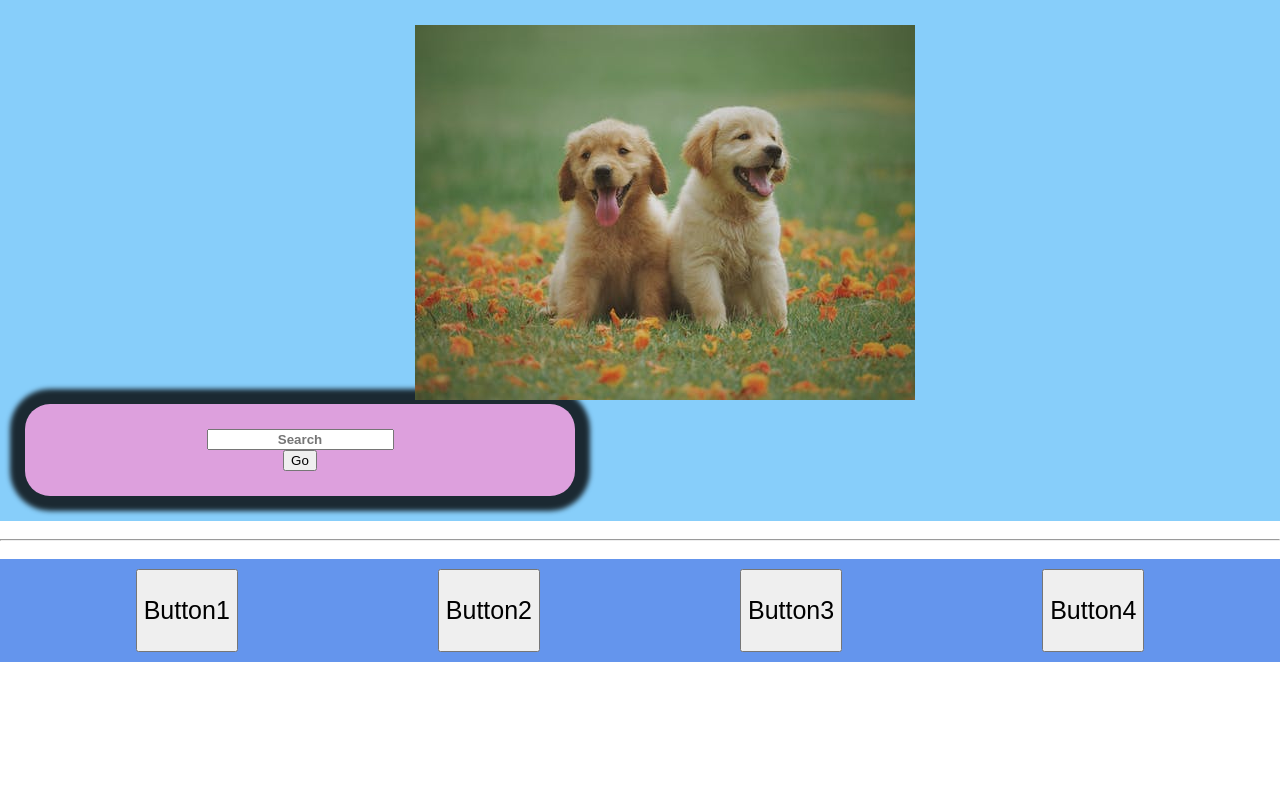
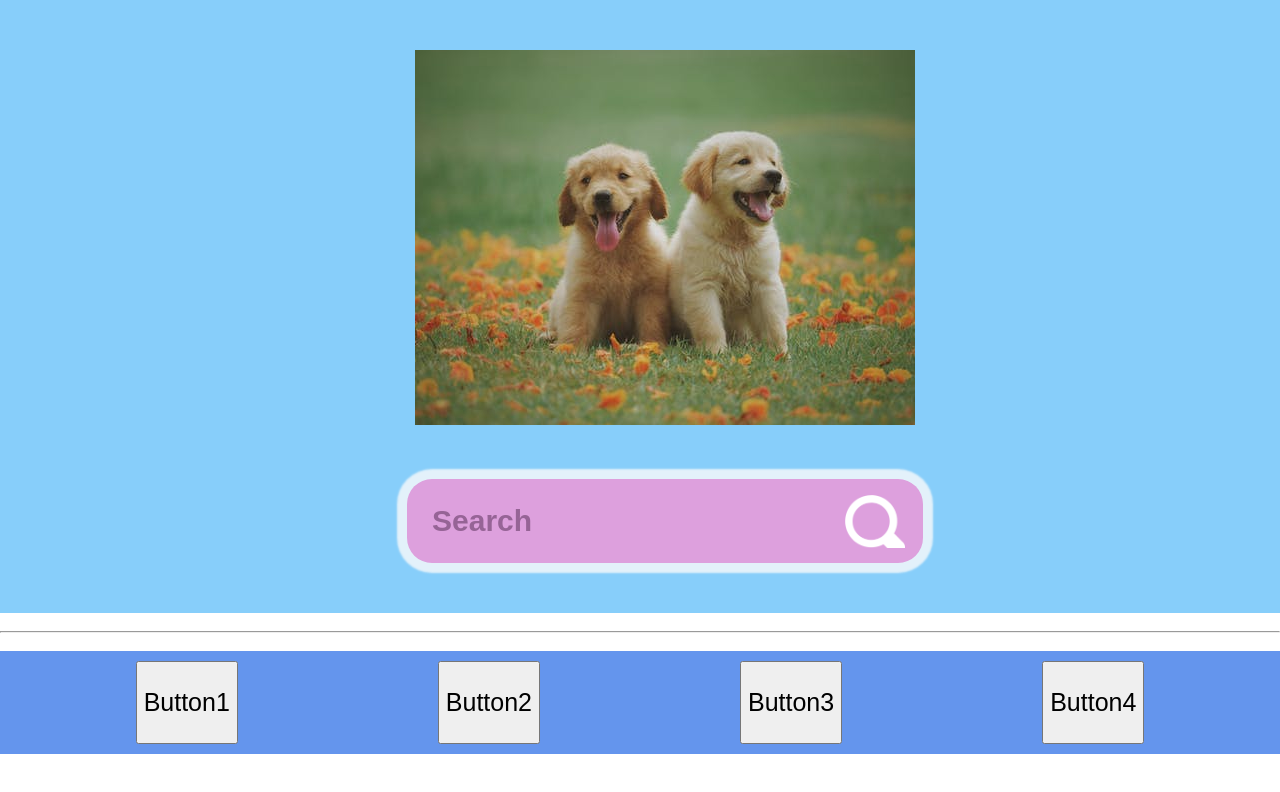
Before and after one commit to collinkan/safefordogs, a Vue app: page / in a window 1280 px wide. Shown: the top 792 px of the page. Built offline with nearby package versions, Linux system fonts and the light colour scheme.

Commit message:
Edited styling for search bar

```diff
--- a/src/components/Banner/Banner.vue
+++ b/src/components/Banner/Banner.vue
@@ -20,9 +20,18 @@
 
 <style scoped>
     #container {
+        display: table;
+        min-width: 100%;
         padding: 25px;
         background-color: lightskyblue;
         text-align: center;
-        min-width: 100%;
+    }
+
+    .logo{
+        padding: 25px
+    }
+
+    .search {
+        padding: 25px
     }
 </style>
--- a/src/components/Banner/SearchBar.vue
+++ b/src/components/Banner/SearchBar.vue
@@ -1,12 +1,8 @@
 <template>
     <div id="wrapper">
         <div class="bar">
-            <div>
-                <input @keydown.enter="searched" v-model="query" type="text" placeholder="Search">
-            </div>
-            <div>
-                <button @click="searched">Go</button>
-            </div>
+            <input @keydown.enter="searched" v-model="query" type="text" placeholder="Search">
+            <button @click="searched"></button>
         </div>
     </div>
 </template>
@@ -28,20 +24,42 @@ export default {
 
 <style scoped>
     *{
-        outline: none
-    }
-    #wrapper{
-        width: 500px;
-        background-color: plum;
-        padding: 25px;
-        border-radius: 25px;
-        box-shadow: 0 0 5px 15px rgba(0, 0, 0, 0.8);
+        outline: none;
+        border: none;
     }
 
-    input[type='text']{
-        text-align: center;
+    #wrapper{
+        display: inline-block;
+        background-color: plum;
+        padding: 15px;
+        border-radius: 25px;
+        box-shadow: 0 0 2px 10px rgba(250, 250, 250, 0.8);
+    }
+
+    .bar{
+        display: flex;
+    }
+
+    input[type='text'], button{
+        color: rgb(250,250,250);
+        background-color: transparent;
         font-family: 'Nunito', sans-serif;
         font-weight: 800;
+        font-size: 30px;
+        padding: 10px;
+        background-color: transparent;
+        cursor: pointer;
+    }
+    input[type='text']::placeholder{
+        color: rgb(150,100,150);
+    }
+
+    button{
+        width: 64px;
+        background-image: url("../../assets/temp_search.png");
+        background-size: 60px;
+        background-repeat: no-repeat;
+        background-position: 1px 1px;
     }
 
 </style>
```
Also changed, not shown: src/assets/temp_search.png (added).
